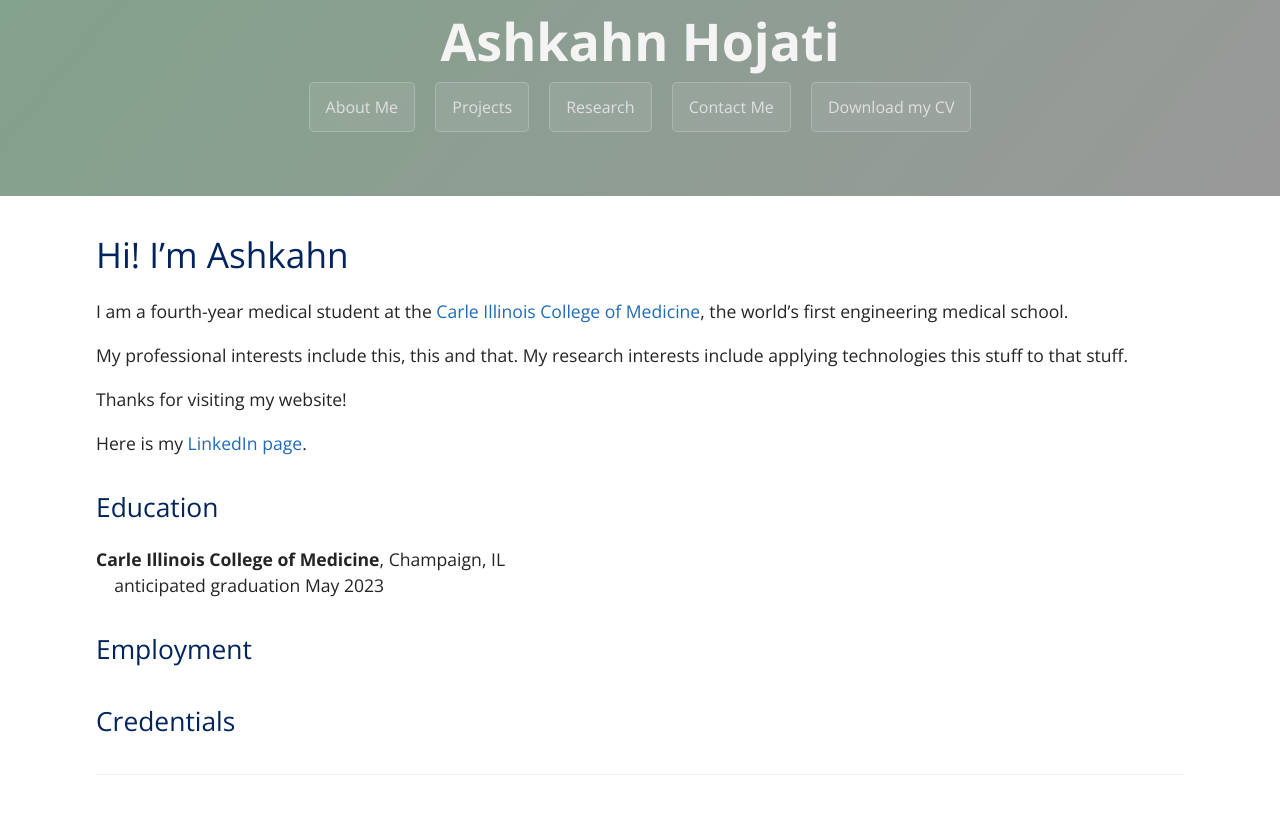
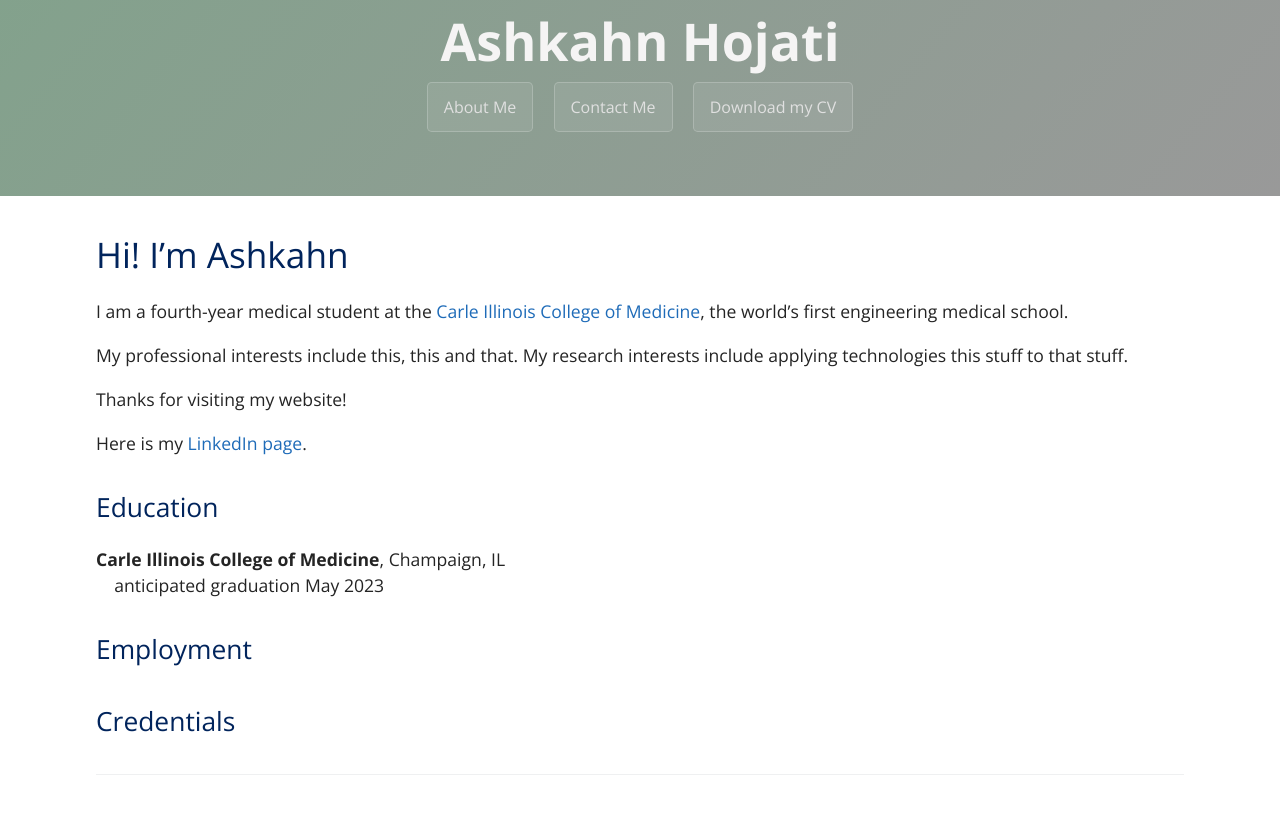
Before and after one commit to EyeCanDoIt/EyeCanDoIt.github.io, a Jekyll site: the page built from index.md, in a window 1280 px wide, cut to the strip 302-1141 px from the top of the page. Shown: the top 814 px of the strip. Built offline with Jekyll 4.4.1, drawn with Linux system fonts in a browser that asks for light colours.

Commit message:
Update template.html

```diff
--- a/_layouts/template.html
+++ b/_layouts/template.html
@@ -31,8 +31,8 @@
 <!--        {% for page in site.pages %}-->
 <!--        {% endfor %}-->
             <a href="index" class="btn" style="color:#E0E0E0">About Me</a>
-            <a href="projects" class="btn" style="color:#E0E0E0">Projects</a>
-            <a href="research" class="btn" style="color:#E0E0E0">Research</a>
+<!--            <a href="projects" class="btn" style="color:#E0E0E0">Projects</a>-->
+<!--            <a href="research" class="btn" style="color:#E0E0E0">Research</a>-->
             <a href="contact" class="btn" style="color:#E0E0E0">Contact Me</a>
             <a href="../Images/pdfs/PolicarpioCV_9.19.2022.pdf" class="btn" style="color:#E0E0E0" download>Download my CV</a>
 
```
